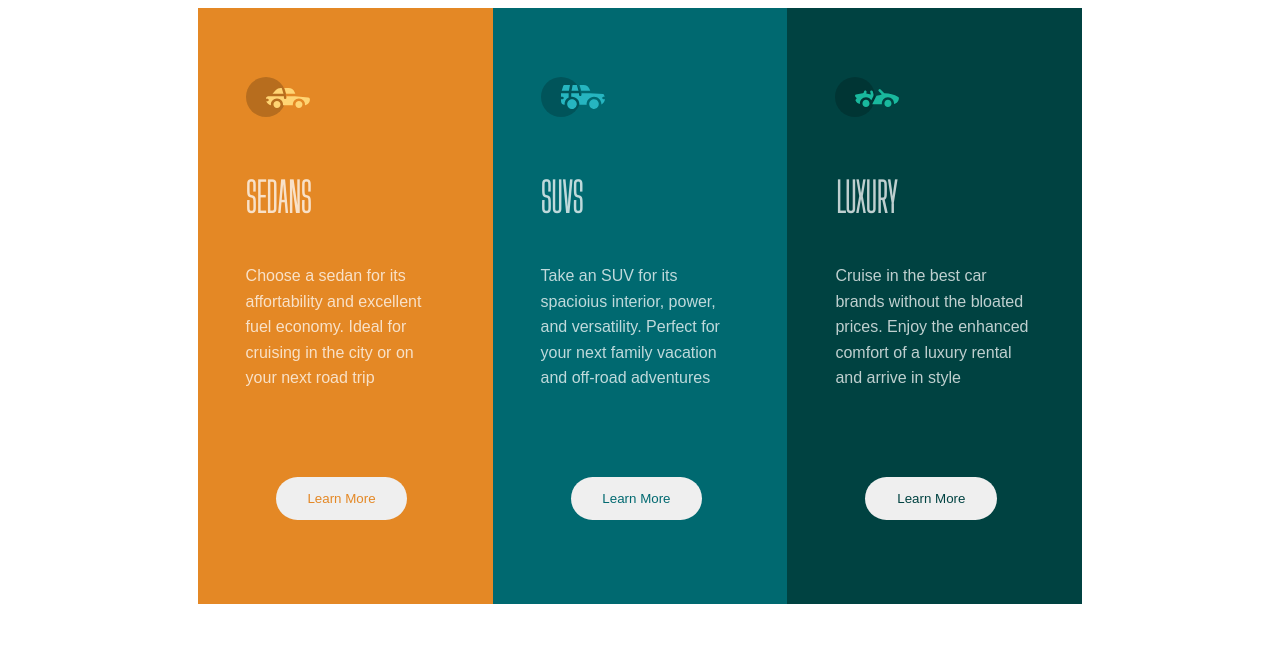
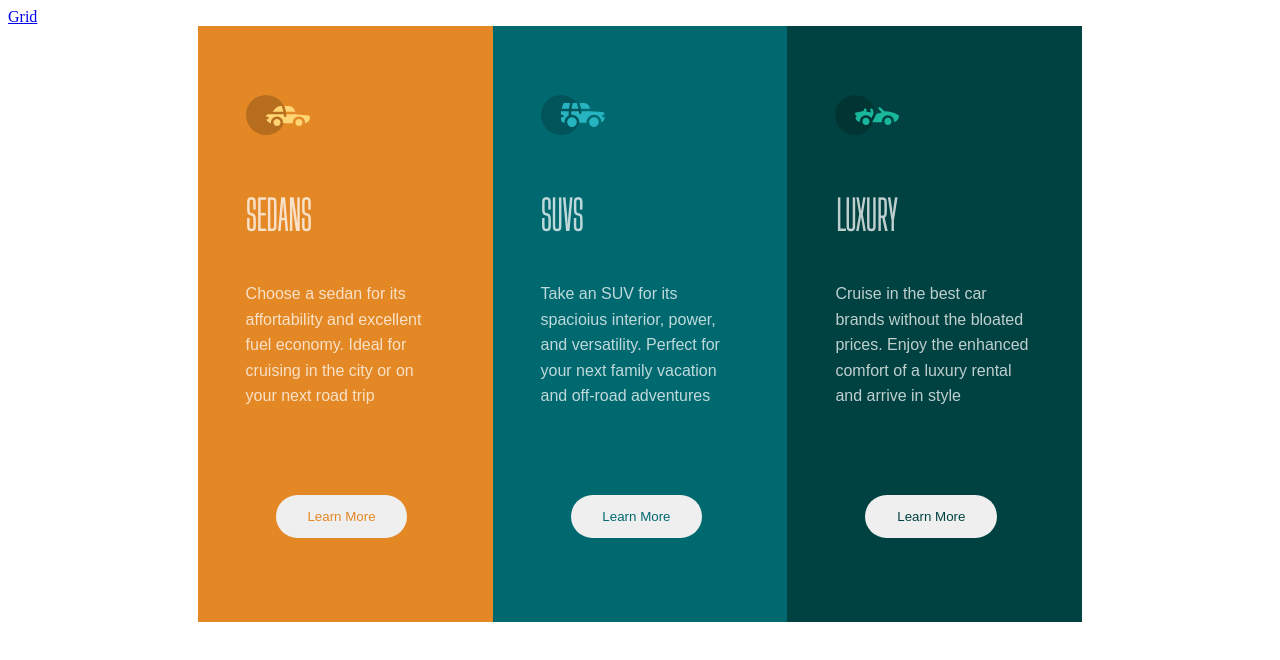
Before and after one commit to Emmzyleez/Emmzyleez.github.io, a plain HTML site: page index.html in a window 1280 px wide. Drawn offline with Linux system fonts and the light colour scheme.

Commit message:
Update index.html

```diff
--- a/index.html
+++ b/index.html
@@ -8,6 +8,7 @@
     <link rel="stylesheet" href="style.css">
 </head>
 <body>
+    <a href="grid.html">Grid</a>
     <div class="main">
             <div id="sedans">
                 <h1><img src="icon-sedans.svg" alt=""></h1>
```
